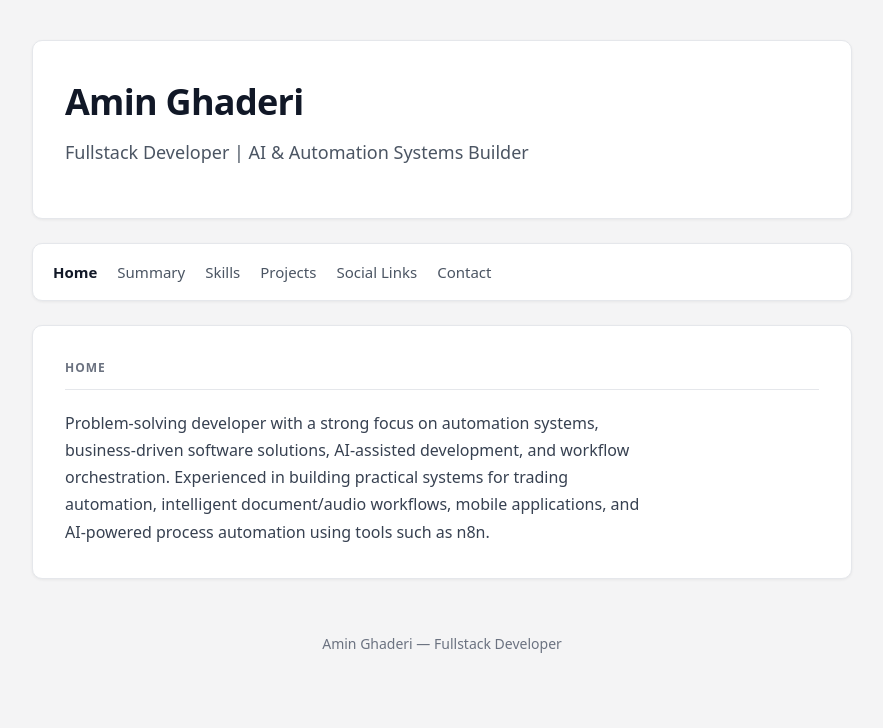
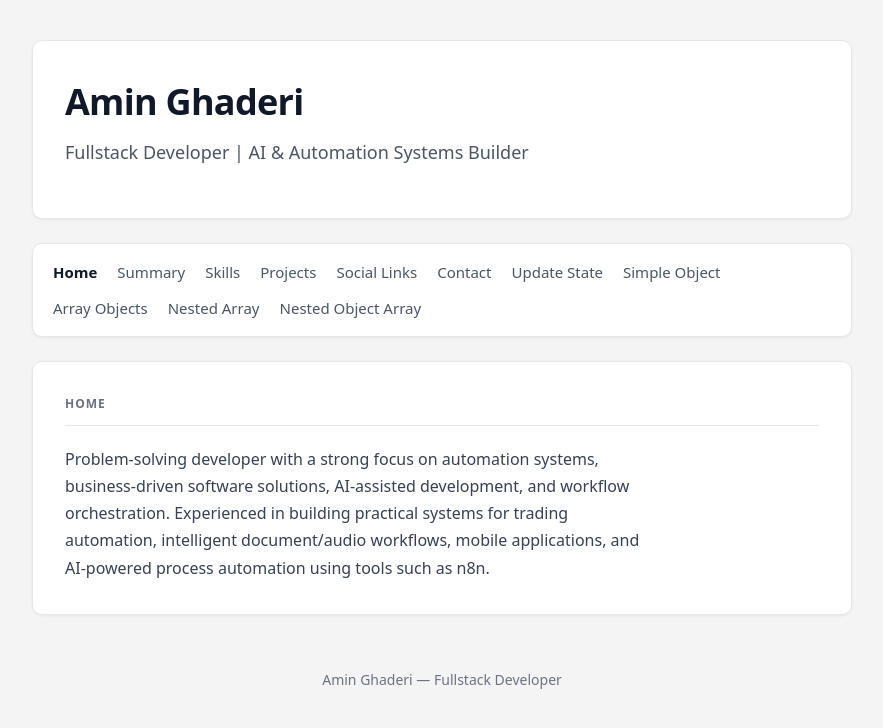
Before and after one commit to amin-ghaderi/JS, a React (Vite) app: page / in a window 1280 px wide. Shown: the top 728 px of the page, without its empty margins (198-1081 px from the left). Built offline with nearby package versions, Linux system fonts and the light colour scheme.

Commit message:
Integrate all files inside src/updateStateExercise into the existing React Router setup so they can be accessed from the browser.

```diff
--- a/src/components/Layout.jsx
+++ b/src/components/Layout.jsx
@@ -18,6 +18,13 @@ function Layout() {
         <NavLink to="/projects">Projects</NavLink>
         <NavLink to="/sociallinks">Social Links</NavLink>
         <NavLink to="/contact">Contact</NavLink>
+        <NavLink to="/updatestate">Update State</NavLink>
+        <NavLink to="/updatestate/simple-object">Simple Object</NavLink>
+        <NavLink to="/updatestate/array-objects">Array Objects</NavLink>
+        <NavLink to="/updatestate/nested-array">Nested Array</NavLink>
+        <NavLink to="/updatestate/nested-object-array">
+          Nested Object Array
+        </NavLink>
       </nav>
 
       <Outlet />
--- a/src/main.jsx
+++ b/src/main.jsx
@@ -12,6 +12,11 @@ import HomePage from "./pages/HomePage";
 import SummaryPage from "./pages/SummaryPage";
 import SocialLinksPage from "./pages/SocialLinksPage";
 import ContactPage from "./pages/ContactPage";
+import UpdateStatePage from "./pages/UpdateStatePage";
+import UpdateSimpleObject from "./updateStateExercise/UpdateSimpleObject.jsx";
+import UpdateArrayObjects from "./updateStateExercise/UpdateArrayObjects.jsx";
+import UpdateNestedArray from "./updateStateExercise/UpdateNestedArray.jsx";
+import UpdateNestedObjectArray from "./updateStateExercise/UpdateNestedObjectArray.jsx";
 
 const router = createBrowserRouter([
   {
@@ -24,6 +29,19 @@ const router = createBrowserRouter([
       { path: "projects", element: <Projects projects={cvData.projects} /> },
       { path: "sociallinks", element: <SocialLinksPage /> },
       { path: "contact", element: <ContactPage /> },
+      {
+        path: "updatestate",
+        children: [
+          { index: true, element: <UpdateStatePage /> },
+          { path: "simple-object", element: <UpdateSimpleObject /> },
+          { path: "array-objects", element: <UpdateArrayObjects /> },
+          { path: "nested-array", element: <UpdateNestedArray /> },
+          {
+            path: "nested-object-array",
+            element: <UpdateNestedObjectArray />,
+          },
+        ],
+      },
     ],
   },
 ]);
--- a/src/pages/UpdateStatePage.jsx
+++ b/src/pages/UpdateStatePage.jsx
@@ -0,0 +1,27 @@
+import { Link } from "react-router-dom";
+
+function UpdateStatePage() {
+  return (
+    <section className="cv-section">
+      <h2 className="section-title">Update State Exercise</h2>
+      <ul>
+        <li>
+          <Link to="/updatestate/simple-object">Simple Object</Link>
+        </li>
+        <li>
+          <Link to="/updatestate/array-objects">Array Objects</Link>
+        </li>
+        <li>
+          <Link to="/updatestate/nested-array">Nested Array</Link>
+        </li>
+        <li>
+          <Link to="/updatestate/nested-object-array">
+            Nested Object Array
+          </Link>
+        </li>
+      </ul>
+    </section>
+  );
+}
+
+export default UpdateStatePage;
--- a/src/updateStateExercise/UpdateArrayObjects.jsx
+++ b/src/updateStateExercise/UpdateArrayObjects.jsx
@@ -0,0 +1,5 @@
+function UpdateArrayObjects() {
+  return null;
+}
+
+export default UpdateArrayObjects;
--- a/src/updateStateExercise/UpdateNestedArray.jsx
+++ b/src/updateStateExercise/UpdateNestedArray.jsx
@@ -0,0 +1,5 @@
+function UpdateNestedArray() {
+  return null;
+}
+
+export default UpdateNestedArray;
--- a/src/updateStateExercise/UpdateNestedObjectArray.jsx
+++ b/src/updateStateExercise/UpdateNestedObjectArray.jsx
@@ -0,0 +1,5 @@
+function UpdateNestedObjectArray() {
+  return null;
+}
+
+export default UpdateNestedObjectArray;
```
Also changed, not shown: 3 other files (tests, documents, lock files or other folders).
